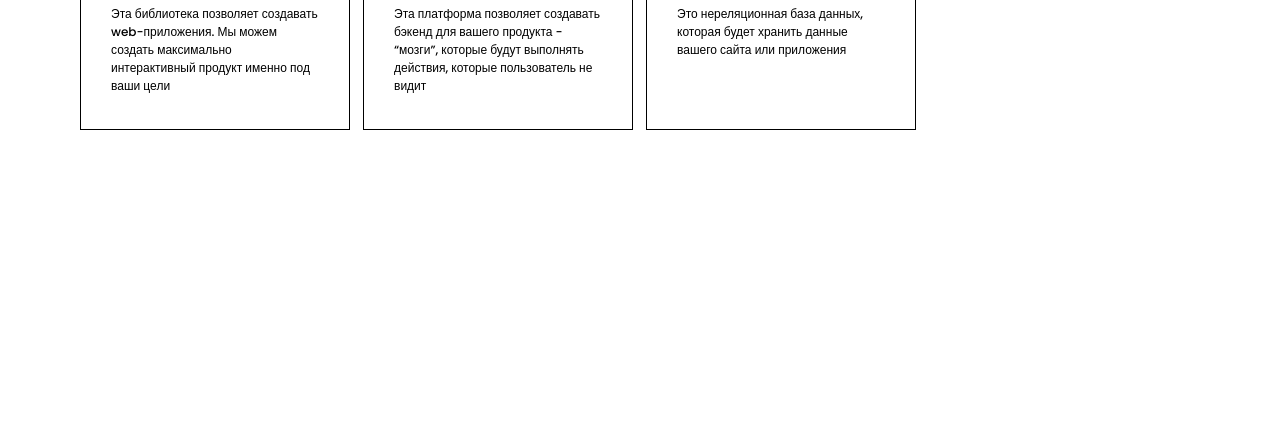
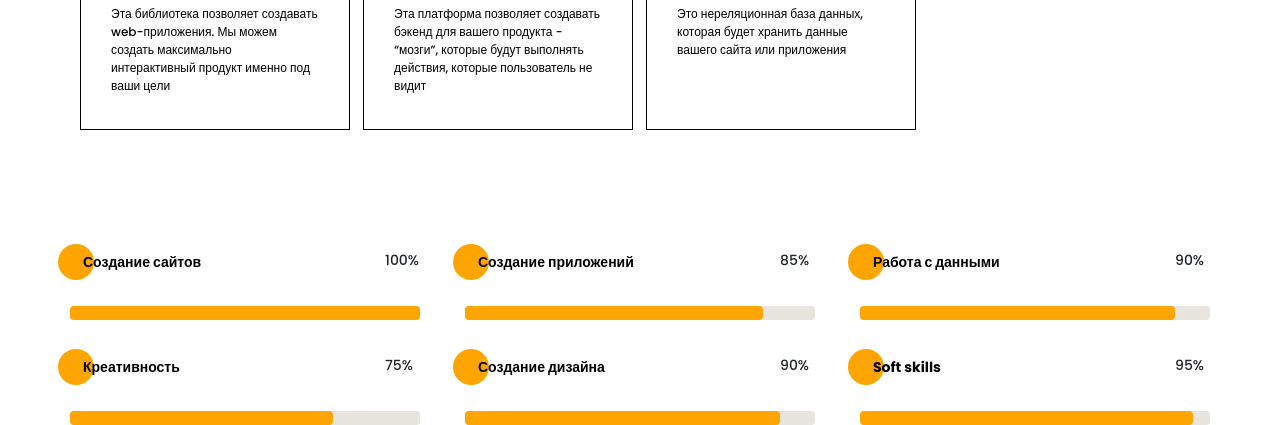
Before and after one commit to kixxpy/PF_Project, a website: page src/index.html in a window 1280 px wide. Shown: the part 2940-3365 px from the top of the page. Before the commit the page ends 3070 px from the top, so only its background shows below. Drawn offline with nearby package versions, Linux system fonts and the light colour scheme; files that its build step writes are made by us from their sources; files whose address does not match are found by name.

Commit message:
skills ok

```diff
--- a/src/index.html
+++ b/src/index.html
@@ -294,8 +294,54 @@
                     </p>
                 </div>
             </div>
+            <div class="skills__ratings">
+                <div class="skills__ratings-item">
+                    <div class="title title_fz14 skills__ratings-title">Создание сайтов</div>
+                    <div class="skills__ratings-counter">100%</div>
+                    <div class="skills__ratings-line">
+                        <span></span>
+                    </div>
+                </div>
+                <div class="skills__ratings-item">
+                    <div class="title title_fz14 skills__ratings-title">Создание приложений</div>
+                    <div class="skills__ratings-counter">85%</div>
+                    <div class="skills__ratings-line">
+                        <span></span>
+                    </div>
+                </div>
+                <div class="skills__ratings-item">
+                    <div class="title title_fz14 skills__ratings-title">Работа с данными</div>
+                    <div class="skills__ratings-counter">90%</div>
+                    <div class="skills__ratings-line">
+                        <span></span>
+                    </div>
+                </div>
+                <div class="skills__ratings-item">
+                    <div class="title title_fz14 skills__ratings-title">Креативность</div>
+                    <div class="skills__ratings-counter">75%</div>
+                    <div class="skills__ratings-line">
+                        <span></span>
+                    </div>
+                </div>
+                <div class="skills__ratings-item">
+                    <div class="title title_fz14 skills__ratings-title">Создание дизайна</div>
+                    <div class="skills__ratings-counter">90%</div>
+                    <div class="skills__ratings-line">
+                        <span></span>
+                    </div>
+                </div>
+                <div class="skills__ratings-item">
+                    <div class="title title_fz14 skills__ratings-title">Soft skills</div>
+                    <div class="skills__ratings-counter">95%</div>
+                    <div class="skills__ratings-line">
+                        <span></span>
+                    </div>
+                </div>
+            </div>
         </div>
     </section>
+
+
 
     <script src="js/script.js"></script>
 </body>
--- a/src/js/script.js
+++ b/src/js/script.js
@@ -1,6 +1,9 @@
 const hamburger = document.querySelector('.hamburger');
 const menu = document.querySelector('.menu');
 const close = document.querySelector('.menu__close');
+const overlay = document.querySelector('.menu__overlay');
+const counter = document.querySelectorAll('.skills__ratings-counter');
+const lines = document.querySelectorAll('.skills__ratings-line span');
 
 hamburger.addEventListener('click', () => {
     menu.classList.add('active');
@@ -8,3 +11,10 @@
 close.addEventListener('click', () => {
     menu.classList.remove('active');
 });
+overlay.addEventListener('click', () => {
+    menu.classList.remove('active');
+});
+
+counter.forEach( (item, i) => {
+    lines[i].style.width = item.innerHTML;
+});
--- a/src/sass/blocks/_skills.scss
+++ b/src/sass/blocks/_skills.scss
@@ -51,6 +51,43 @@
             font-size: 12px;
             line-height: 18px;
             color: #000000;
+            margin-bottom: 0;
+        }
+    }
+    &__ratings {
+        margin-top: 120px;
+        display: grid;
+        grid-template: repeat(2, minmax(70px, auto)) / repeat(3, 350px);
+        column-gap: 45px;
+        row-gap: 35px;
+        &-item {
+            display: grid;
+            grid-template: minmax(21px, auto) 14px / 200px 35px;
+            justify-content: space-between;
+            align-content: space-between;
+        }
+        &-title {
+            position: relative;
+            padding: 2px 0 0 13px;
+
+            @include before_circle;
+        }
+        &-counter {
+            font-size: 14px;
+            line-height: 21px;
+        }
+        &-line {
+            width: 350px;
+            height: 14px;
+            background-color: #E8E4DE;
+            border-radius: 4px;
+            grid-column: 1 / 3;
+            span {
+                display: block;
+                height: 100%;
+                background-color: $main-color;
+                border-radius: 4px;
+            }
         }
     }
 }
```
Also changed, not shown: dist/css/style.min.css, dist/index.html, dist/js/script.js.
